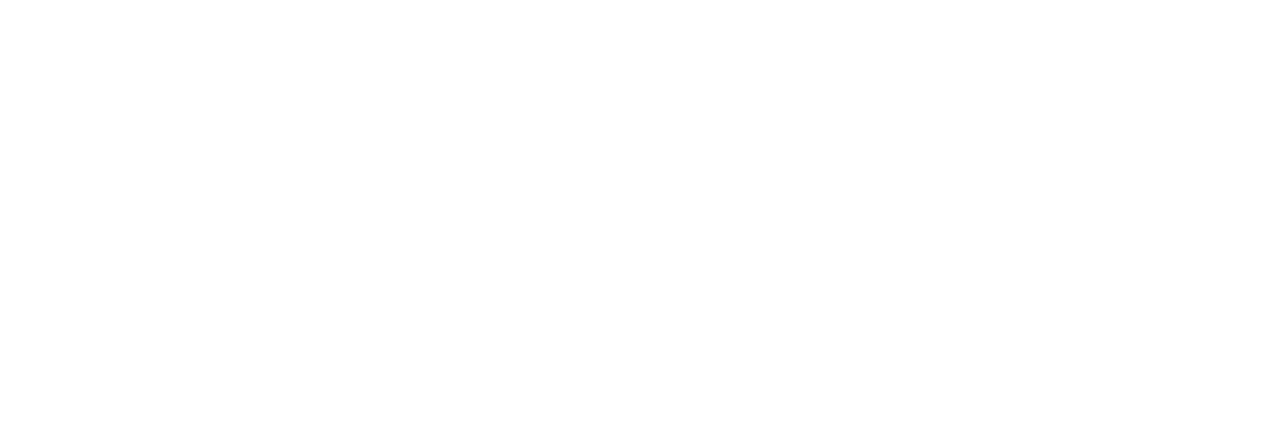
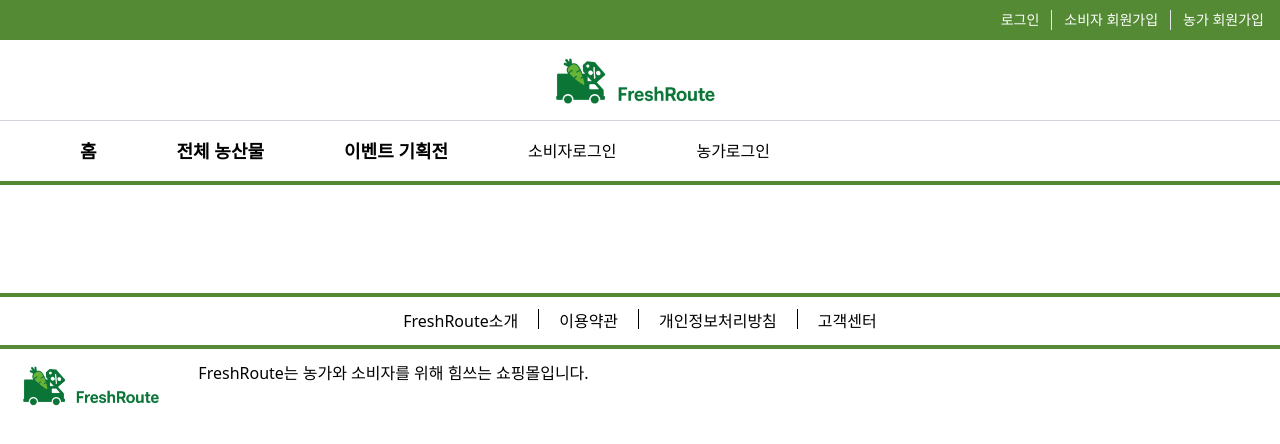
Before and after one commit to Kimgaegeol/FreshRoute-FE, a React (Vite) app: page /my/consumer/info in a window 1280 px wide. Shown: the top 444 px of the page. Built offline with nearby package versions, Linux system fonts and the light colour scheme.

Commit message:
mainLayout outlet update

```diff
--- a/src/components/mainLayout/header.jsx
+++ b/src/components/mainLayout/header.jsx
@@ -13,11 +13,9 @@
                 <div><NavLink to={'/account/signup/consumer'}>소비자 회원가입</NavLink> </div>
                 <div className="h-5 border-l bg-white"></div>
                 <div><NavLink to={'/account/signup/farmer'}>농가 회원가입</NavLink> </div>
-                <div className="h-5 border-l bg-white"></div>
-                <div><NavLink to={'/mypage'}>마이페이지</NavLink> </div>
             </div>
 
-            {/* 하단 로고 + 검색창 부분 */}
+            {/* 하단 로고 부분 */}
             <div className="w-full h-20 flex justify-center items-center px-10">
                 <img src="/FreshRouterLogo.png" alt="FreshRouter logo" className="h-14"/>
             </div>
--- a/src/components/mainLayout/nav.jsx
+++ b/src/components/mainLayout/nav.jsx
@@ -17,7 +17,7 @@
                 <div className="flex gap-20 pl-20 py-4">
                     <NavLink to={'/'} className="text-lg font-bold whitespace-nowrap">홈</NavLink>
                     <NavLink to={'/product'} className="text-lg font-bold whitespace-nowrap">전체 농산물</NavLink>
-                    <NavLink to={''} className="text-lg font-bold whitespace-nowrap">이벤트 기획전</NavLink>
+                    <NavLink to={'/eventlist'} className="text-lg font-bold whitespace-nowrap">이벤트 기획전</NavLink>
                     {/* 테스트용 버튼 */}
                     <button onClick={() => signIn("consumer", "consumer")}>소비자로그인</button>
                     <button onClick={() => signIn("farmer", "farmer")}>농가로그인</button>
@@ -36,18 +36,18 @@
                     {/* 농가일 때 */}
                     <NavLink to={'/'} className="text-lg font-bold whitespace-nowrap">홈</NavLink>
                     <NavLink to={'/product'} className="text-lg font-bold whitespace-nowrap">전체 농산물</NavLink>
-                    <NavLink to={''} className="text-lg font-bold whitespace-nowrap">이벤트 기획전</NavLink>
-                    <NavLink to={''} className="text-lg font-bold whitespace-nowrap">상품등록</NavLink>
-                    <NavLink to={''} className="text-lg font-bold whitespace-nowrap">마이페이지</NavLink>
+                    <NavLink to={'/eventlist'} className="text-lg font-bold whitespace-nowrap">이벤트 기획전</NavLink>
+                    <NavLink to={'/product/sale'} className="text-lg font-bold whitespace-nowrap">상품등록</NavLink>
+                    <NavLink to={'/my/farmer'} className="text-lg font-bold whitespace-nowrap">마이페이지</NavLink>
                     </>
                 ) : (
                     <>
                     {/* 소비자일 때 */}
                     <NavLink to={'/'} className="text-lg font-bold whitespace-nowrap">홈</NavLink>
                     <NavLink to={'/product'} className="text-lg font-bold whitespace-nowrap">전체 농산물</NavLink>
-                    <NavLink to={''} className="text-lg font-bold whitespace-nowrap">이벤트 기획전</NavLink>
-                    <NavLink to={''} className="text-lg font-bold whitespace-nowrap">장바구니</NavLink>
-                    <NavLink to={''} className="text-lg font-bold whitespace-nowrapㄴ">마이페이지</NavLink>
+                    <NavLink to={'/eventlist'} className="text-lg font-bold whitespace-nowrap">이벤트 기획전</NavLink>
+                    <NavLink to={'/bucket'} className="text-lg font-bold whitespace-nowrap">장바구니</NavLink>
+                    <NavLink to={'/my/consumer'} className="text-lg font-bold whitespace-nowrap">마이페이지</NavLink>
                     </>
                 )}
                 {/* 테스트용 버튼 */}
--- a/src/pages/account/index.jsx
+++ b/src/pages/account/index.jsx
@@ -1,12 +1,9 @@
-import { Outlet } from "react-router";
 import MainLayout from "../../layouts/main";
 
 function AccountIndexPage() {
     return (
         <div>
-            <MainLayout>
-                <Outlet/>
-            </MainLayout>
+            <MainLayout />
         </div>
      );
 }
--- a/src/pages/bucket.jsx
+++ b/src/pages/bucket.jsx
@@ -1,6 +1,13 @@
+import MainLayout from "../layouts/main";
+import { Outlet } from "react-router";
+
 function BucketPage() {
     return (
-        <div></div>
+        <div>
+            <MainLayout>
+                <Outlet/>
+            </MainLayout>
+        </div>
      );
 }
 
--- a/src/pages/eventList.jsx
+++ b/src/pages/eventList.jsx
@@ -1,6 +1,13 @@
+import MainLayout from "../layouts/main";
+import { Outlet } from "react-router";
+
 function EventListPage() {
     return (
-        <div></div>
+        <div>
+            <MainLayout>
+                <Outlet/>
+            </MainLayout>
+        </div>
      );
 }
 
--- a/src/pages/home.jsx
+++ b/src/pages/home.jsx
@@ -1,9 +1,12 @@
 import MainLayout from "../layouts/main";
+import { Outlet } from "react-router";
 
 function HomePage() {
     return (
         <div>
-            <MainLayout/>
+            <MainLayout>
+                <Outlet/>
+            </MainLayout>
         </div>
      );
 }
--- a/src/pages/my/consumer/index.jsx
+++ b/src/pages/my/consumer/index.jsx
@@ -1,6 +1,13 @@
+import { Outlet } from "react-router";
+import MainLayout from "../../../layouts/main";
+
 function ConsumerMyIndexPage() {
     return (
-        <div></div>
+        <div>
+            <MainLayout>
+                <Outlet/>
+            </MainLayout>
+        </div>
      );
 }
 
--- a/src/pages/my/farmer/index.jsx
+++ b/src/pages/my/farmer/index.jsx
@@ -1,7 +1,16 @@
+import { Outlet } from "react-router";
+import MainLayout from "../../../layouts/main";
+
 function FarmerMyIndexPage() {
     return (
-        <div></div>
+        <div>
+            <MainLayout>
+                <Outlet/>
+            </MainLayout>
+        </div>
      );
 }
 
 export default FarmerMyIndexPage;
+
+// mainlayout, 왼쪽 nav index에 등록하기
--- a/src/pages/product/index.jsx
+++ b/src/pages/product/index.jsx
@@ -1,9 +1,12 @@
 import { Outlet } from "react-router";
+import MainLayout from "../../layouts/main";
 
 function ProductIndexPage() {
     return (
         <div>
-            <Outlet/>
+            <MainLayout>
+                <Outlet/>
+            </MainLayout>
         </div>
      );
 }
--- a/src/router/my/farmer.jsx
+++ b/src/router/my/farmer.jsx
@@ -12,7 +12,7 @@
 function farmerMyRouter() {
     return (
         {
-            path: "my/farmer",
+            path: "/my/farmer",
             Component: FarmerMyIndexPage,
             children: [
                 {
```
